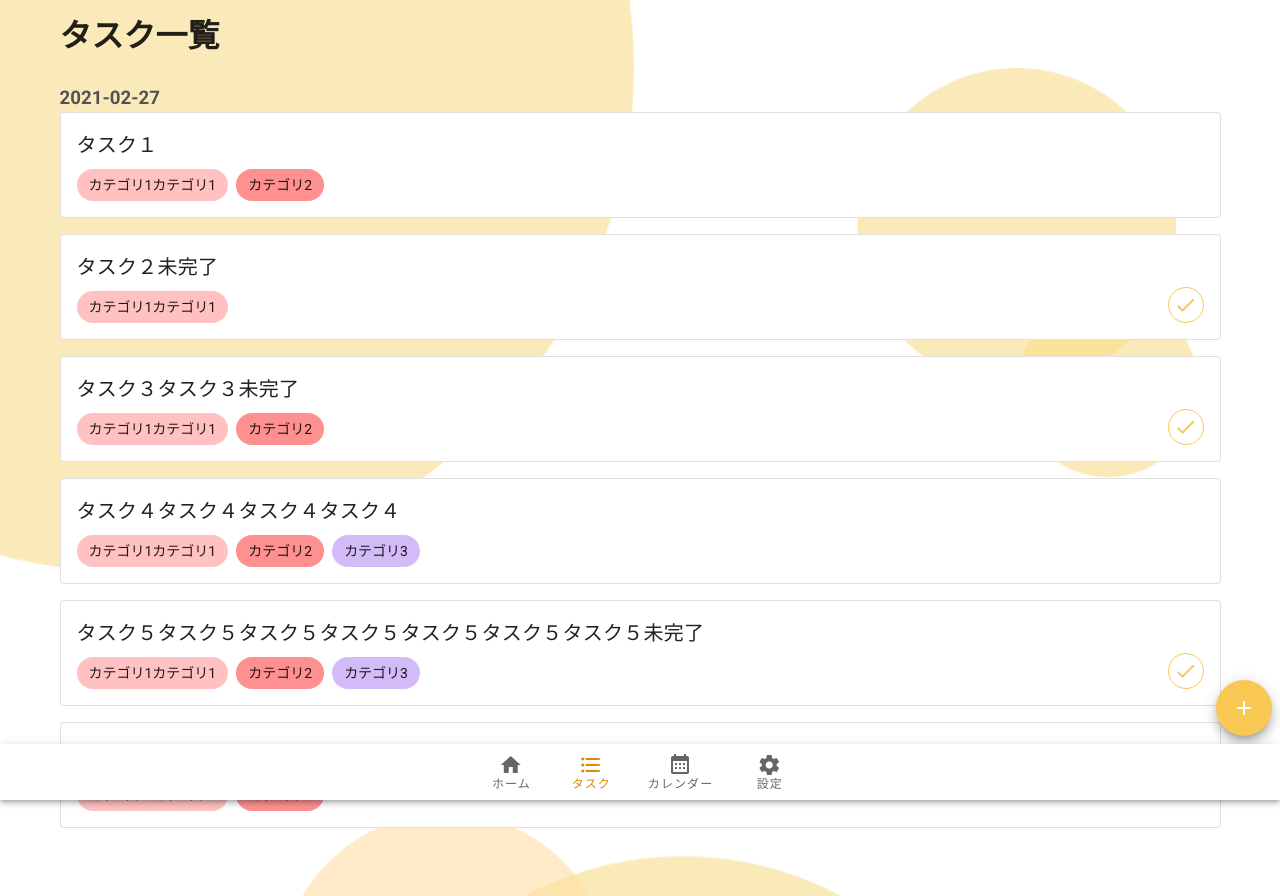
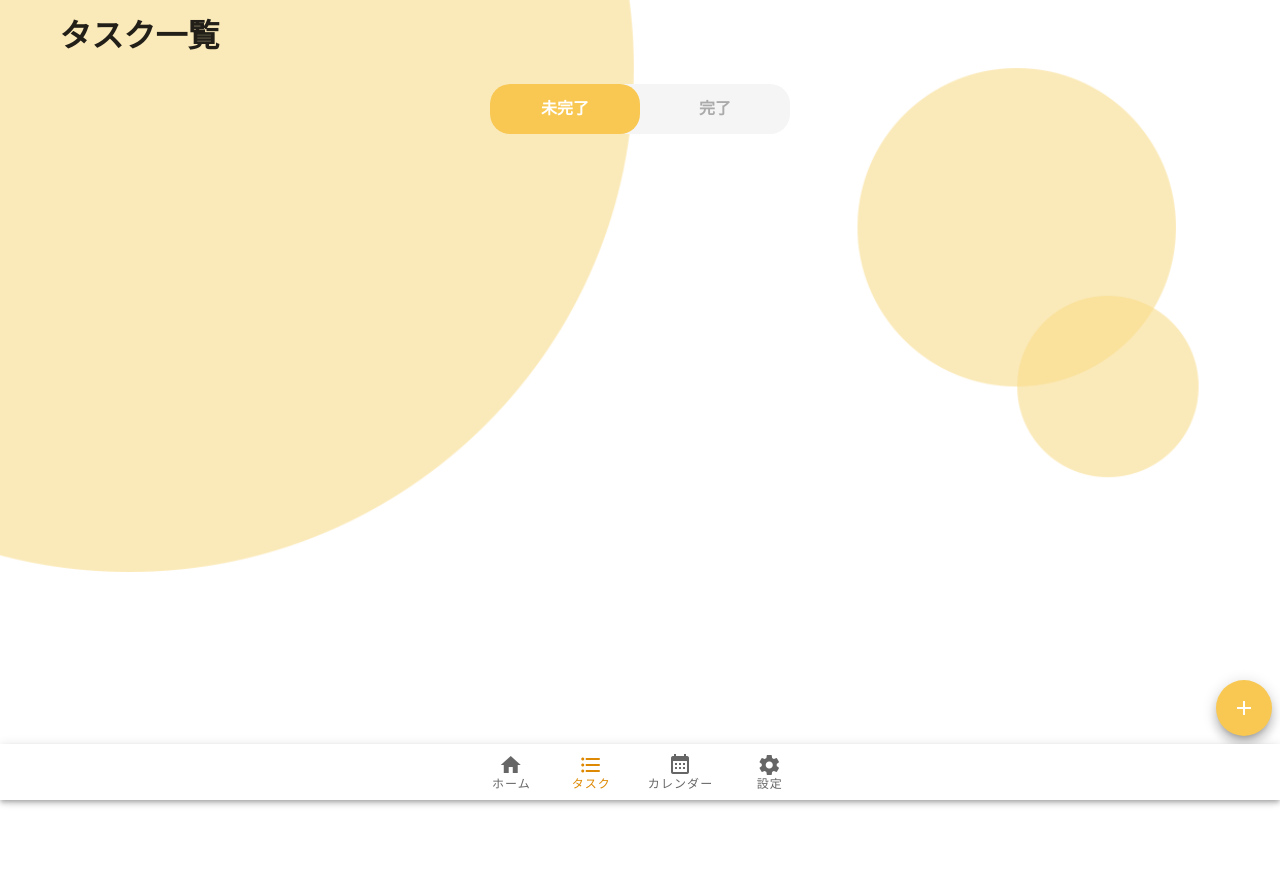
Before and after one commit to Ry0xi/a02, a Nuxt app in the folder frontend/: page /tasks in a window 1280 px wide. After the commit the page ends 800 px from the top, so only its background shows below. Built offline with nearby package versions, Linux system fonts and the light colour scheme.

Commit message:
[f-fix]IDBのデータを使用するように変更。

```diff
--- a/frontend/pages/tasks.vue
+++ b/frontend/pages/tasks.vue
@@ -1,19 +1,27 @@
 <template>
   <div class="page-tasks">
-    <TaskListGroupByDate
-      :shownTasks="0"
-      :tasks="testTasks"
-      :categoryData="testCategoryData"
-      @task:deleted="deleteTaskData($event)"
-      @task:updated="updateTaskData($event)"
+    <TaskAddFAB
+      v-if="categoryData"
+      :categoryData="categoryData"
+      @task:created="addTaskData($event)"
       @category:updated="updateCategoryData($event)"
       @category:created="addCategoryData($event)"
     />
 
-    <TaskAddFAB
-      :categoryData="testCategoryData"
-      :tasks="testTasks"
-      @task:created="addTaskData($event)"
+    <Tab
+      leftName="未完了"
+      rightName="完了"
+      v-model="activeTab"
+      class="mb-8"
+    />
+
+    <TaskListGroupByDate
+      v-if="tasks && categoryData"
+      :shownTasks="activeTab"
+      :tasks="tasks"
+      :categoryData="categoryData"
+      @task:deleted="deleteTaskData($event)"
+      @task:updated="updateTaskData($event)"
       @category:updated="updateCategoryData($event)"
       @category:created="addCategoryData($event)"
     />
@@ -27,78 +35,151 @@ export default {
       header: {
         title: 'タスク一覧'
       },
-      tasks: [],
-      categoryData: [],
-      testTasks: [
-        {'id': '1001', 'name': 'タスク１', 'date': '2021-02-27', 'detail': '教材Aのp23~36を学んで、問題集p41~44を解く。', 'categories': ['0001','0002'], 'isDone': true},
-        {'id': '1002', 'name': 'タスク２未完了', 'date': '2021-02-27', 'detail': '', 'categories': ['0001'], 'isDone': false},
-        {'id': '1003', 'name': 'タスク３タスク３未完了', 'date': '2021-02-27', 'detail': '', 'categories': ['0001','0002'], 'isDone': false},
-        {'id': '1004', 'name': 'タスク４タスク４タスク４タスク４', 'date': '2021-02-27', 'detail': '', 'categories': ['0001','0002', '0003'], 'isDone': true},
-        {'id': '1005', 'name': 'タスク５タスク５タスク５タスク５タスク５タスク５タスク５未完了', 'date': '2021-02-27', 'detail': '', 'categories': ['0001','0002','0003'], 'isDone': false},
-        {'id': '1006', 'name': 'タスク６タスク６タスク６タスク６タスク６タスク６タスク６タスク６タスク６タスク６タスク６', 'date': '2021-02-27', 'detail': '', 'categories': ['0001','0002'], 'isDone': true},
-      ],
-      testCategoryData: {
-        '0001': {'name': 'カテゴリ1カテゴリ1', 'color': '#FFC1C1'},
-        '0002': {'name': 'カテゴリ2', 'color': '#FF9090'},
-        '0003': {'name': 'カテゴリ3', 'color': '#D2BBF7'}
-      }
+      activeTab: 1,
+      tasks: null,
+      categoryData: null,
     }
   },
   mounted() {
     this.updateHeader()
+    this.getCategoryDataFromDB()
+    this.getTasksFromDB()
   },
   methods: {
-    fetchTaskData() {
-      // 仮
-      // this.tasksにAPIで取得したタスクデータを保存
-      console.log('fetchTaskData()')
+    async getTasksFromDB() {
+      console.log('getTasksFromDB')
+
+      await this.$db.task.toArray()
+      .then((tasks) => {
+        console.log('tasks >> 取得成功')
+        console.log(tasks)
+
+        this.tasks = tasks
+      })
+      .catch((e) => {
+        console.log('tasks >> 取得失敗')
+        console.log(e.message)
+      })
+    },
+    async getCategoryDataFromDB() {
+      console.log('getCategoryDataFromDB')
+
+      // カテゴリを取得
+      await this.$db.category.toArray()
+      .then((categoryData) => {
+        console.log('categoryData >> 取得成功')
+
+        // データを整形して保持
+        let newData = {}
+        categoryData.forEach((category) => {
+          newData[category.id] = {'name': category.name, 'color': category.color}
+        })
+        this.categoryData = newData
+      })
+      .catch((e) => {
+        console.log('categoryData >> 取得失敗')
+        console.log(e.message)
+      })
     },
     updateHeader() {
       // タイトルとして使いたい情報を渡す
       this.$nuxt.$emit('updateHeader', this.header.title)
     },
-    addTaskData(newTaskData) {
-      this.testTasks.splice(0, 0, newTaskData)
-      console.log('add new task')
-      console.log('new:')
-      console.log(this.testTasks)
+    // fetchTasks() {
+    //   console.log('fetchTasks()')
+    //   axios.get('/api/task/').then((response) => {
+    //     console.log('タスク取得 >> 成功')
+    //     console.log(response.data)
+
+    //     // IDBに保存
+    //     // this.$db.task.clear()
+    //     // this.$db.task.bulkAdd(response.data)
+
+    //   }).catch((e) => {
+    //     console.log('タスク取得 >> 失敗')
+    //   })
+    // },
+    async addTaskData(newTaskData) {
+      // サーバーに追加する
+      // this.$axios.post('/api/task/', newTaskData).then((response) => {
+
+      // })
+
+      // 【テスト】
+      const newId = this.makeTmpId('task')
+      newTaskData.id = newId
+
+      // IDBに登録する
+      this.$db.task.add(newTaskData).then(() => {
+        console.log('タスク追加 >> 成功')
+        this.getTasksFromDB()
+      })
+
     },
     deleteTaskData(taskId) {
-      // 仮
-      console.log('deletedTask:')
-      console.log(this.testTasks.find(task => task.id == taskId))
+      // IDBから削除
+      this.$db.task.delete(taskId).then(() => {
+        console.log('task deleted.')
+        // タスクデータの再読み込み
+        this.getTasksFromDB()
+      })
     },
     updateTaskData(updatedData) {
       const taskId = updatedData.id
-      const targetTaskIndex = this.testTasks.findIndex((task) => {
-        return task.id == taskId
+      delete updatedData.id
+
+      this.$db.task.update(taskId, updatedData).then(() => {
+        console.log('task updated.')
+        // タスクデータの再読み込み
+        this.getTasksFromDB()
       })
 
-      Object.keys(updatedData).forEach(key => {
-        if (key != 'id') {
-          this.$set(this.testTasks[targetTaskIndex], key, updatedData[key])
-        }
-      })
-
-      console.log('task updated.')
     },
     updateCategoryData(updatedCategoryData) {
       // カテゴリデータを更新
-      const updatedCategoryId = Object.keys(updatedCategoryData)[0]
+      const targetId = updatedCategoryData.id
+      delete updatedCategoryData.id
 
-      Object.keys(this.testCategoryData[updatedCategoryId]).forEach(key => {
-        this.$set(this.testCategoryData[updatedCategoryId], key, updatedCategoryData[updatedCategoryId][key])
-      });
+      this.$db.category.update(targetId, updatedCategoryData).then(() => {
+        console.log('category updated.')
+        // カテゴリデータの再読み込み
+        this.getCategoryDataFromDB()
+      })
 
-      console.log('category updated.')
     },
     addCategoryData(newCategoryData) {
       // カテゴリデータを追加
-      const addedCategoryId = Object.keys(newCategoryData)[0]
+      // 【テスト】
+      const newId = this.makeTmpId('category')
+      newCategoryData.id = newId
 
-      this.$set(this.testCategoryData, addedCategoryId, newCategoryData[addedCategoryId])
+      this.$db.category.add(newCategoryData).then(() => {
+        console.log('category created.')
+        // カテゴリデータの再読み込み
+        this.getCategoryDataFromDB()
+      })
+    },
+    makeTmpId(type) {
+      // 【追加系api通信が新規IDを返すようになるまで使用】仮の新規IDを生成
+      let existIds = []
+      if (type == 'category') {
+        existIds = Object.keys(this.categoryData).map(id => Number(id))
+      } else if (type == 'task') {
+        existIds = this.tasks.map(task => task.id)
+      } else {
+        return
+      }
 
-      console.log('category created.')
+      // 存在しているIDの最大値＋1
+      let maxId = null
+      if (existIds[0]) {
+        maxId = existIds.reduce((a, b) => {
+          return Math.max(a, b)
+        })
+        return maxId + 1
+      } else {
+        return 1
+      }
     }
   }
 }
```
